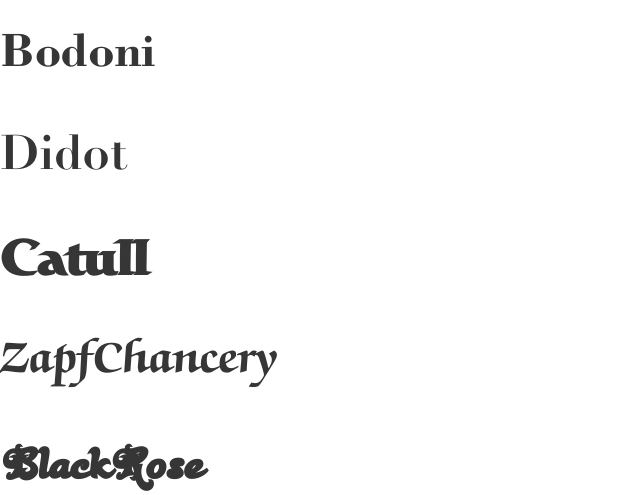
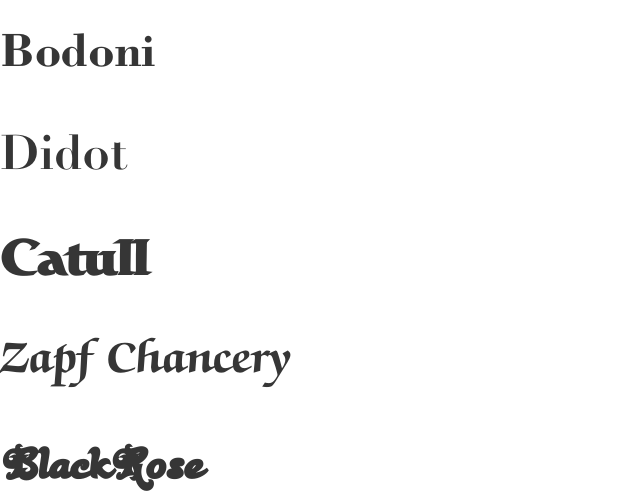
Before and after one commit to rzel/fonts, a plain HTML site: page index.html in a window 1280 px wide. Shown: the part 709-1204 px from the top of the page, without its empty margins (0-640 px from the left). Drawn offline with nearby package versions, Linux system fonts and the light colour scheme.

Commit message:
Update index.html

```diff
--- a/index.html
+++ b/index.html
@@ -157,7 +157,7 @@
 
 <br>
 
-<h2 class="title is-1" style="font-family: logofont_ZapfChancery;">ZapfChancery</h2>
+<h2 class="title is-1" style="font-family: logofont_ZapfChancery;">Zapf Chancery</h2>
 
 <br>
 
```
